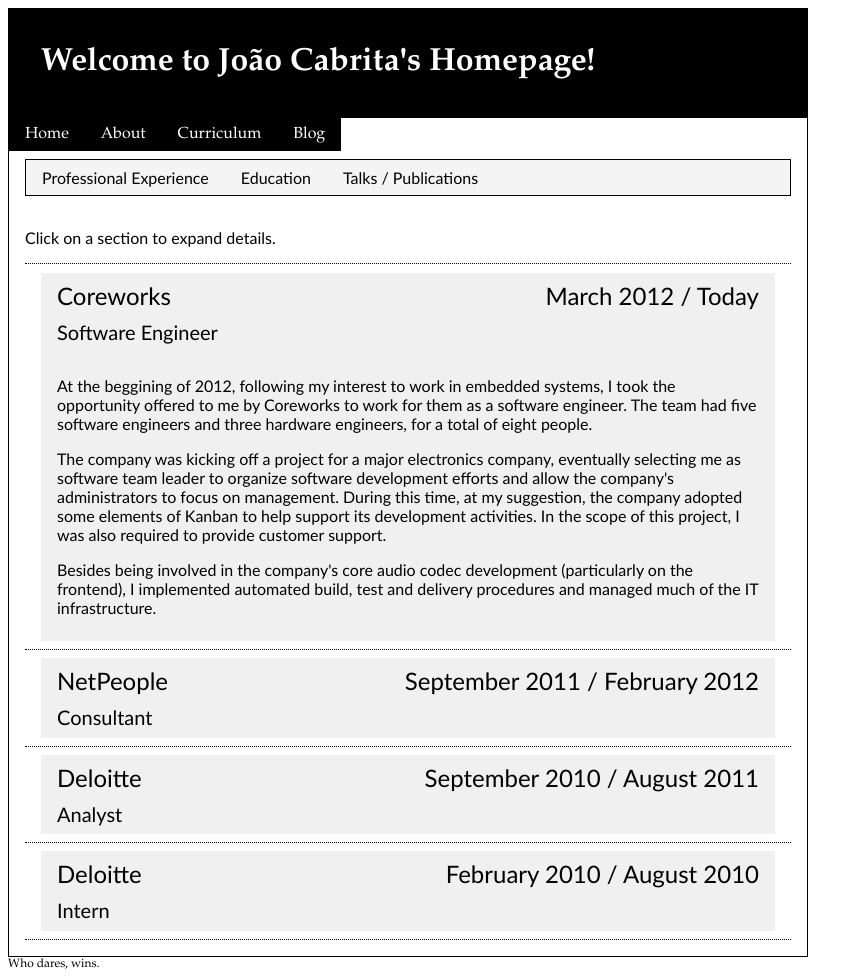
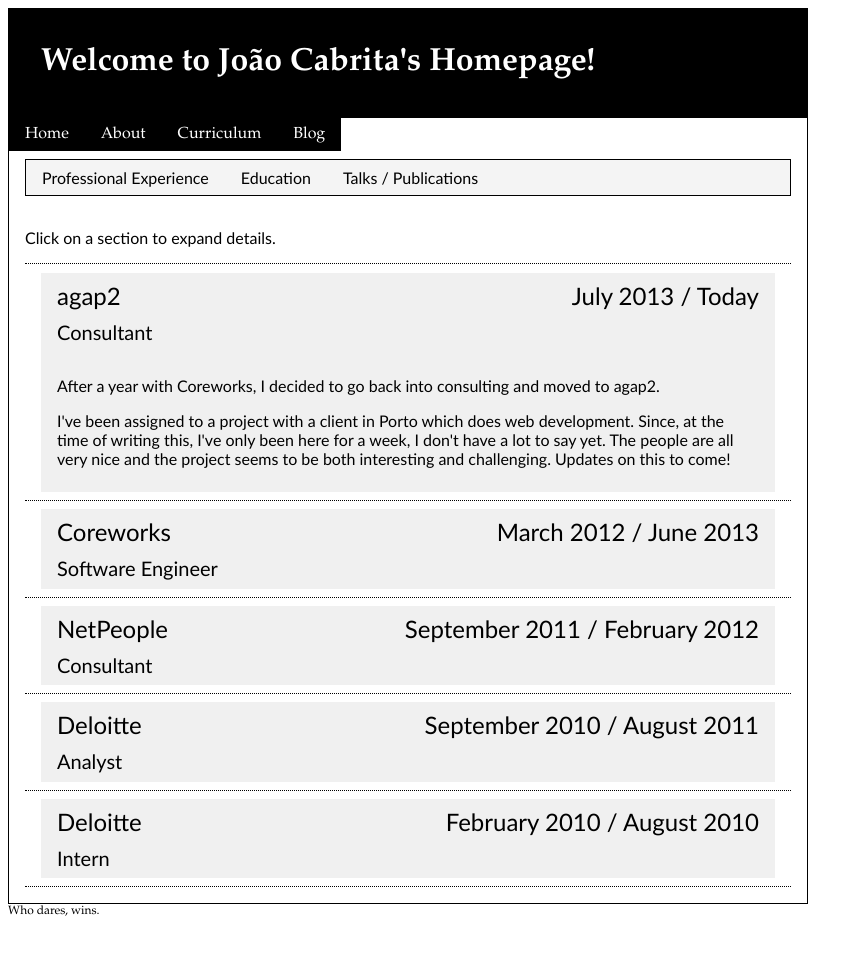
Before and after one commit to kewne/kewne.github.com, a Jekyll site: the page built from resume/professional_exp.html, in a window 1280 px wide. Shown: the whole page, without its empty margins (0-863 px from the left). Built offline with Jekyll 4.4.1, drawn with Linux system fonts in a browser that asks for light colours; nearby versions of some CDN libraries; after the commit the page ends 926 px from its top, so only the background shows below that.

Commit message:
Added agap2 to professional resume

```diff
--- /dev/null
+++ b/_includes/professional_exp/agap2.html
@@ -0,0 +1,18 @@
+<div class="resume_entry">
+	<div class="resume_entry_header">
+		<span class="resume_entry_employer">agap2</span>
+		<span class="resume_entry_span">July 2013 / Today</span>
+		<span class="resume_entry_title">Consultant</span>
+	</div>
+	<div class="resume_entry_body">
+		<p>
+            After a year with Coreworks, I decided to go back into consulting and moved to agap2.
+		</p>
+        <p>
+            I've been assigned to a project with a client in Porto which does web development.
+            Since, at the time of writing this, I've only been here for a week, I don't have a lot to say yet.
+            The people are all very nice and the project seems to be both interesting and challenging.
+            Updates on this to come!
+        </p>
+	</div>
+</div>
--- a/_includes/professional_exp/coreworks.html
+++ b/_includes/professional_exp/coreworks.html
@@ -1,7 +1,7 @@
 <div class="resume_entry">
 	<div class="resume_entry_header">
 		<span class="resume_entry_employer">Coreworks</span>
-		<span class="resume_entry_span">March 2012 / Today</span>
+		<span class="resume_entry_span">March 2012 / June 2013</span>
 		<span class="resume_entry_title">Software Engineer</span>
 	</div>
 	<div class="resume_entry_body">
--- a/resume/professional_exp.html
+++ b/resume/professional_exp.html
@@ -16,6 +16,7 @@
 Click on a section to expand details.
 </p>
 <div id="professional_exp_div" class="resume_exp_div">
+{% include professional_exp/agap2.html %}
 {% include professional_exp/coreworks.html %}
 {% include professional_exp/netpeople.html %}
 {% include professional_exp/deloitte2.html %}
```
